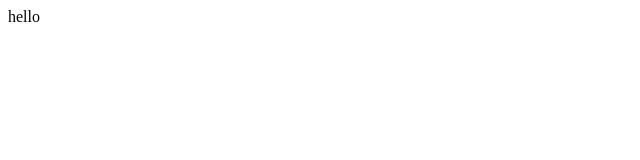
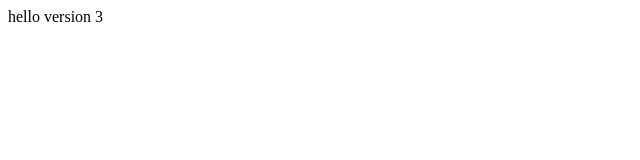
Before and after one commit to shalom99/git-tut, a plain HTML site: page index.html in a window 1280 px wide. Shown: the full height of the page, 0-640 px from the left. Drawn offline with Linux system fonts and the light colour scheme.

Commit message:
Version 3

```diff
--- a/config.js
+++ b/config.js
@@ -1,2 +1,2 @@
 console.log('index.js');
-console.log("version2 update");
+console.log("version3 update");
--- a/index.html
+++ b/index.html
@@ -7,6 +7,6 @@
     <title>GIT TUT</title>
 </head>
 <body>
-    hello
+    hello version 3
 </body>
 </html>
```
